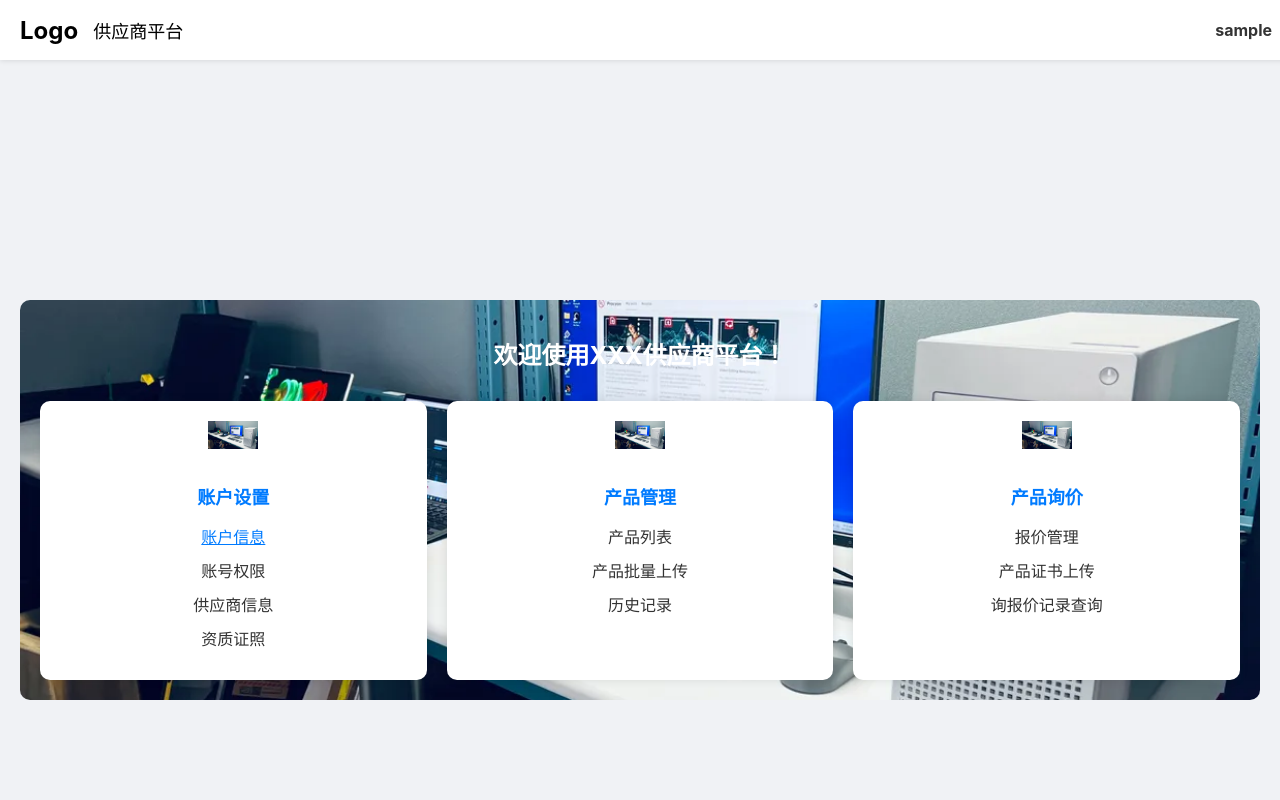
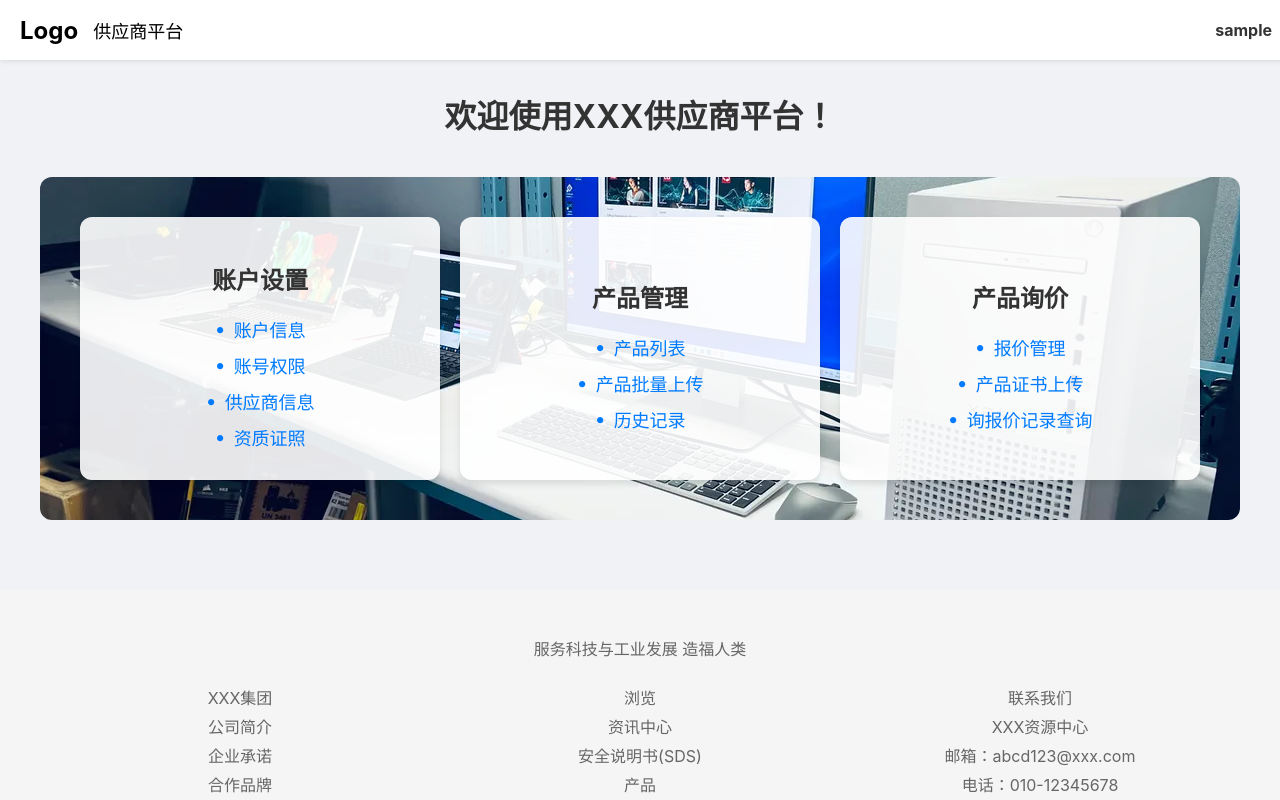
Before and after one commit to xiangshuo123/vendor-management-system, a React (Create React App) app in the folder client/: page /dashboard in a window 1280 px wide. Shown: the top 800 px of the page. Built offline with nearby package versions, Linux system fonts and the light colour scheme; sample sign-in values are in the browser's storage.

Commit message:
对dashboard进行美化

```diff
--- a/client/src/pages/Dashboard.css
+++ b/client/src/pages/Dashboard.css
@@ -1,43 +1,62 @@
+/* Dashboard.css */
+
 .dashboard-container {
   max-width: 1200px;
-    margin: 300px auto;
+  margin: 50px auto;
+  padding: 20px;
   text-align: center;
-    background: url('../../public/images/img-9531.webp') no-repeat center center; /* 背景图片 */
-    background-size: cover;  /* 背景图像的大小 */
-    padding: 20px;
-    border-radius: 10px;
 }
 
 .dashboard-container h1 {
-    color: #ffffff; /* 标题颜色 */
-    margin-bottom: 30px;
-    font-size: 24px;
+  color: #333;
+  margin-bottom: 40px;
+  font-size: 32px;
 }
 
 .dashboard-sections {
   display: flex;
-    justify-content: space-between;  /* Sections 左右分布 */
-    gap: 20px;  /* Sections 之间的间距 */
+  justify-content: space-between;
+  align-items: stretch;
+  flex-wrap: nowrap; /* 防止卡片换行 */
+  background-image: url('../../public/images/img-9531.webp');
+  background-size: cover;
+  background-position: center;
+  padding: 40px;
+  border-radius: 12px;
 }
 
 .dashboard-section {
-    background-color: #ffffff;  /* Section 背景颜色 */
-    border-radius: 10px;
+  background-color: rgba(255, 255, 255, 0.9); /* 半透明背景 */
+  border-radius: 12px;
   padding: 20px;
-    width: 30%;  /* Sections 宽度 */
-    box-shadow: 0 0 10px rgba(0, 0, 0, 0.1);  /* 添加阴影 */
-    text-align: center;
+  flex: 1; /* 使所有卡片等宽 */
+  margin: 0 10px;
+  box-shadow: 0 4px 6px rgba(0, 0, 0, 0.1);
+  cursor: pointer;
+  transition: transform 0.2s, box-shadow 0.2s;
+  display: flex;
+  flex-direction: column;
+  align-items: center; /* 水平居中 */
+  justify-content: center; /* 垂直居中 */
 }
 
-  .section-icon {
-    width: 50px;  /* 图标大小 */
-    margin-bottom: 15px;  /* 图标和标题之间的间距 */
+.dashboard-section:first-child {
+  margin-left: 0;
 }
 
-  .dashboard-section h2 {
-    font-size: 18px;
-    color: #007BFF;  /* 标题颜色 */
-    margin-bottom: 15px;  /* 标题和列表之间的间距 */
+.dashboard-section:last-child {
+  margin-right: 0;
+}
+
+.dashboard-section:hover {
+  transform: translateY(-5px);
+  box-shadow: 0 10px 15px rgba(0, 0, 0, 0.15);
+}
+
+.section-subtitle {
+  font-size: 24px;
+  color: #333;
+  margin-bottom: 20px;
 }
 
 .dashboard-section ul {
@@ -48,15 +67,42 @@
 
 .dashboard-section li {
   margin: 10px 0;
-    cursor: pointer;  /* 鼠标指针变化 */
-    color: #333;  /* 列表项颜色 */
+  cursor: pointer;
+  color: #333;
+  font-size: 18px;
+  transition: color 0.2s;
+  display: flex;
+  align-items: center;
+  justify-content: center; /* 列表项居中 */
+}
+
+.bullet-point {
+  margin-right: 8px;
+  color: #007BFF;
+  font-size: 20px;
 }
 
 .dashboard-section li.clickable-link {
-    color: #007BFF;  /* 可点击链接的颜色 */
-    text-decoration: underline;  /* 加下划线 */
+  color: #007BFF;
 }
 
 .dashboard-section li:hover {
-    color: #0056b3;  /* 悬停时的颜色 */
+  color: #0056b3;
 }
+
+@media (max-width: 992px) {
+  .dashboard-sections {
+    flex-wrap: wrap; /* 在小屏幕上允许换行 */
+  }
+  .dashboard-section {
+    width: calc(50% - 20px);
+    margin: 10px;
+  }
+}
+
+@media (max-width: 600px) {
+  .dashboard-section {
+    width: 100%;
+    margin: 10px 0;
+  }
+}
--- a/client/src/pages/Dashboard.js
+++ b/client/src/pages/Dashboard.js
@@ -1,46 +1,134 @@
+// Dashboard.js
+
 import React from 'react';
-import { useNavigate } from 'react-router-dom';  // 导入 useNavigate 用于路由跳转
-import './Dashboard.css';  // 导入 Dashboard 的 CSS 样式
+import { useNavigate } from 'react-router-dom';
+import './Dashboard.css';
 
 const Dashboard = () => {
-  const navigate = useNavigate();  // 使用 useNavigate 钩子进行页面导航
+  const navigate = useNavigate();
 
   return (
     <div className="dashboard-container">
       <h1>欢迎使用XXX供应商平台！</h1>
       <div className="dashboard-sections">
-        {/* 第一个 Section: 账户设置 */}
-        <div className="dashboard-section">
-          <img src="/images/img-9531.webp" alt="账户设置" className="section-icon" />
-          <h2>账户设置</h2>
+        {/* 账户设置 */}
+        <div className="dashboard-section" onClick={() => navigate('/profile')}>
+          <div className="section-content">
+            {/* 移除了 SVG 图标 */}
+            <h3 className="section-subtitle">账户设置</h3>
             <ul>
-            <li onClick={() => navigate('/profile')} className="clickable-link">账户信息</li>
-            <li>账号权限</li>
-            <li>供应商信息</li>
-            <li>资质证照</li>
+              <li
+                onClick={(e) => {
+                  e.stopPropagation();
+                  navigate('/profile');
+                }}
+                className="clickable-link"
+              >
+                <span className="bullet-point">•</span>账户信息
+              </li>
+              <li
+                onClick={(e) => {
+                  e.stopPropagation();
+                  navigate('/permissions');
+                }}
+                className="clickable-link"
+              >
+                <span className="bullet-point">•</span>账号权限
+              </li>
+              <li
+                onClick={(e) => {
+                  e.stopPropagation();
+                  navigate('/supplier-info');
+                }}
+                className="clickable-link"
+              >
+                <span className="bullet-point">•</span>供应商信息
+              </li>
+              <li
+                onClick={(e) => {
+                  e.stopPropagation();
+                  navigate('/certificates');
+                }}
+                className="clickable-link"
+              >
+                <span className="bullet-point">•</span>资质证照
+              </li>
             </ul>
           </div>
+        </div>
 
-        {/* 第二个 Section: 产品管理 */}
-        <div className="dashboard-section">
-          <img src="/images/img-9531.webp" alt="产品管理" className="section-icon" />
-          <h2>产品管理</h2>
+        {/* 产品管理 */}
+        <div className="dashboard-section" onClick={() => navigate('/product-list')}>
+          <div className="section-content">
+            {/* 移除了 SVG 图标 */}
+            <h3 className="section-subtitle">产品管理</h3>
             <ul>
-            <li>产品列表</li>
-            <li>产品批量上传</li>
-            <li>历史记录</li>
+              <li
+                onClick={(e) => {
+                  e.stopPropagation();
+                  navigate('/product-list');
+                }}
+                className="clickable-link"
+              >
+                <span className="bullet-point">•</span>产品列表
+              </li>
+              <li
+                onClick={(e) => {
+                  e.stopPropagation();
+                  navigate('/product-upload');
+                }}
+                className="clickable-link"
+              >
+                <span className="bullet-point">•</span>产品批量上传
+              </li>
+              <li
+                onClick={(e) => {
+                  e.stopPropagation();
+                  navigate('/history');
+                }}
+                className="clickable-link"
+              >
+                <span className="bullet-point">•</span>历史记录
+              </li>
             </ul>
           </div>
+        </div>
 
-        {/* 第三个 Section: 产品询价 */}
-        <div className="dashboard-section">
-          <img src="/images/img-9531.webp" alt="产品询价" className="section-icon" />
-          <h2>产品询价</h2>
+        {/* 产品询价 */}
+        <div className="dashboard-section" onClick={() => navigate('/quotes')}>
+          <div className="section-content">
+            {/* 移除了 SVG 图标 */}
+            <h3 className="section-subtitle">产品询价</h3>
             <ul>
-            <li>报价管理</li>
-            <li>产品证书上传</li>
-            <li>询报价记录查询</li>
+              <li
+                onClick={(e) => {
+                  e.stopPropagation();
+                  navigate('/quote-management');
+                }}
+                className="clickable-link"
+              >
+                <span className="bullet-point">•</span>报价管理
+              </li>
+              <li
+                onClick={(e) => {
+                  e.stopPropagation();
+                  navigate('/certificate-upload');
+                }}
+                className="clickable-link"
+              >
+                <span className="bullet-point">•</span>产品证书上传
+              </li>
+              <li
+                onClick={(e) => {
+                  e.stopPropagation();
+                  navigate('/quote-history');
+                }}
+                className="clickable-link"
+              >
+                <span className="bullet-point">•</span>询报价记录查询
+              </li>
             </ul>
+          </div>
         </div>
       </div>
     </div>
```
Lines whose indentation alone changed are shown as unchanged.
